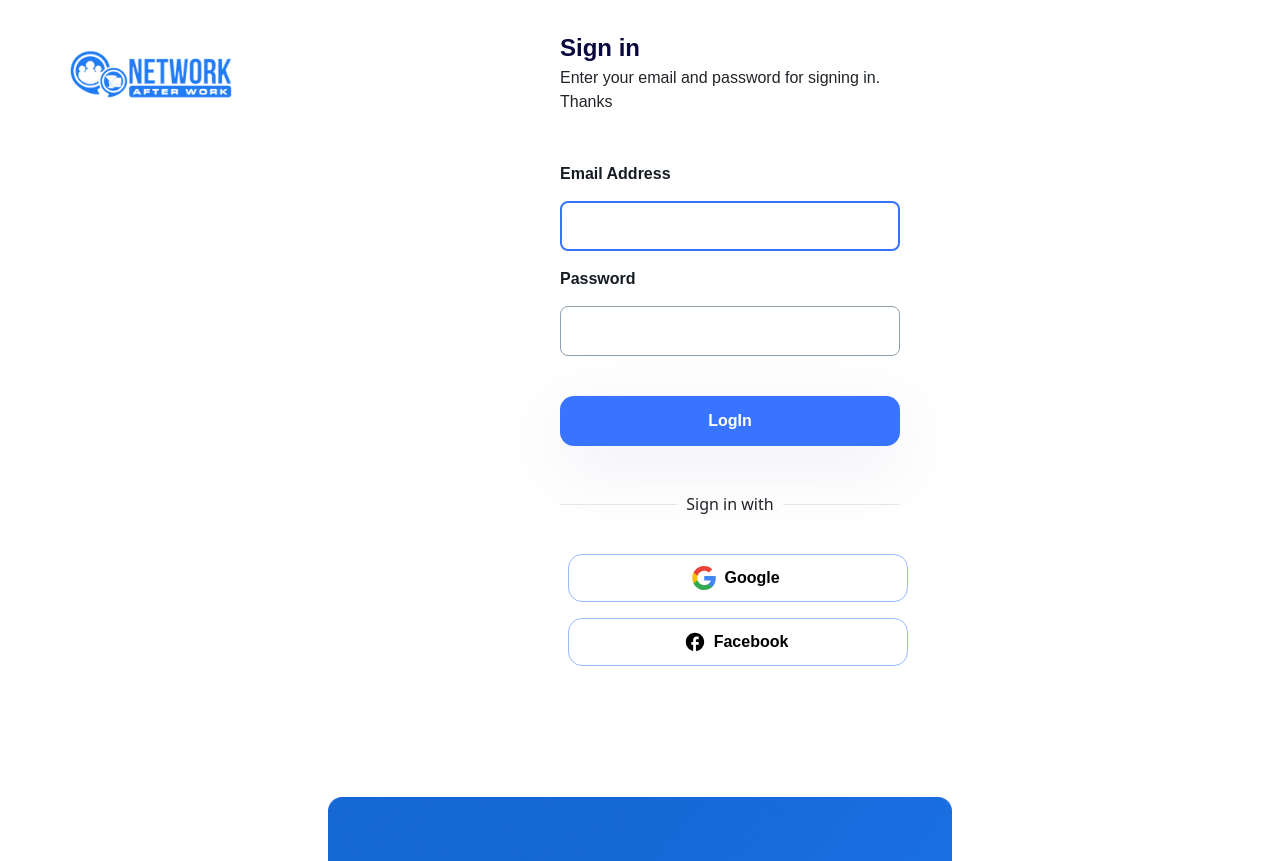
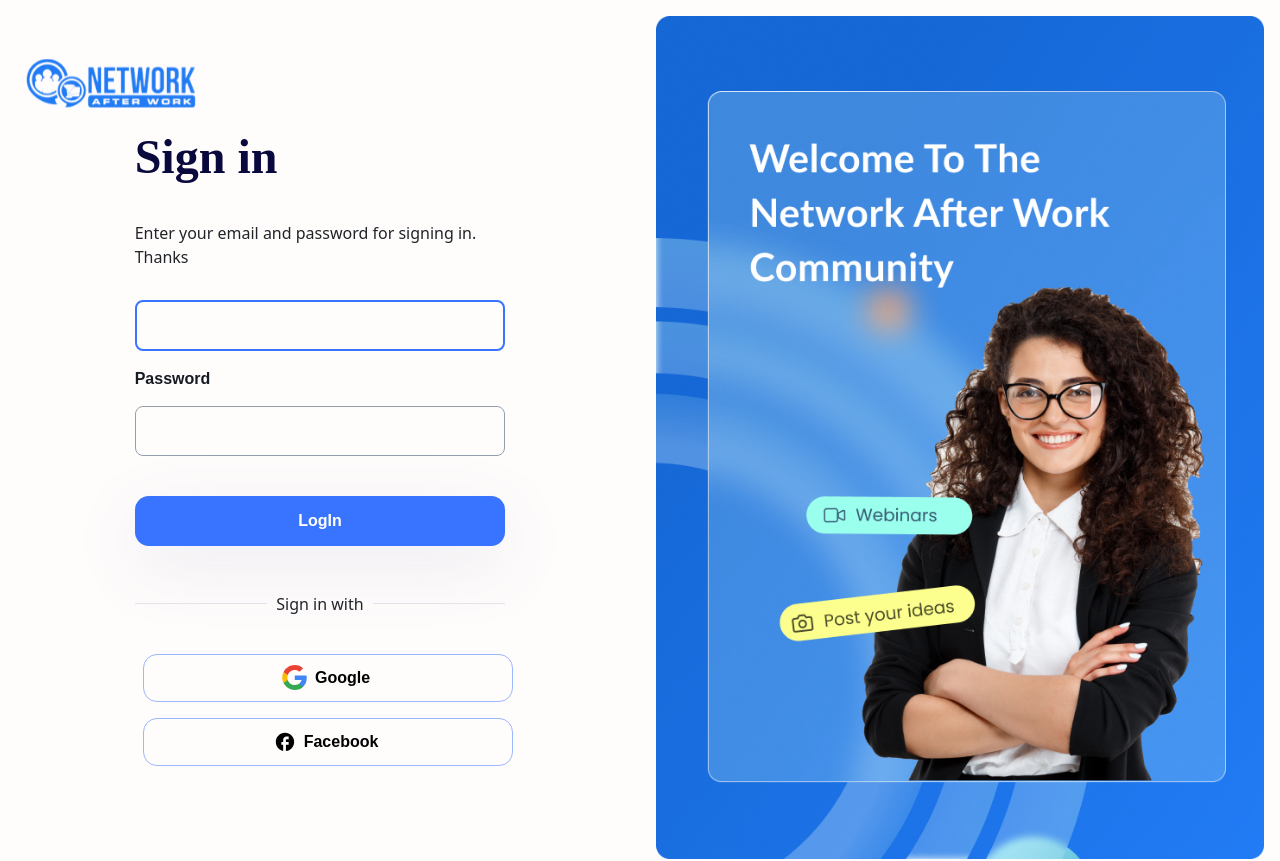
Before and after one commit to pavit1809/NAW-Frontend, a React (Create React App) app: page /sign-in in a window 1280 px wide. Shown: the top 861 px of the page. Built offline with nearby package versions, Linux system fonts and the light colour scheme; what google-maps-react would draw is missing.

Commit message:
new commit

```diff
--- /dev/null
+++ b/src/pages/SignIn/Signin.css
@@ -0,0 +1,28 @@
+.signin {
+    background: #fffcfc;
+}
+.signin img {
+height: 50.91666793823242px;
+width: 169.72222900390625px;
+left: 66.083984375px;
+top: 49.6943359375px;
+border-radius: 0px;
+
+}
+.signin-left {
+  margin-top: 5rem;
+}
+.signin-left h1 {
+font-family:'Times New Roman', Times, serif;
+font-style: normal;
+font-weight: 900;
+font-size: 48px;
+
+}
+.signin-right{
+    padding: 1rem;
+}
+.signin-right img{
+    width: 100%;
+    height: 100%;
+}
--- a/src/pages/SignIn/index.jsx
+++ b/src/pages/SignIn/index.jsx
@@ -13,7 +13,10 @@ import FacebookIcon from "@mui/icons-material/FacebookTwoTone";
 import axios from "axios";
 import { useNavigate } from "react-router-dom";
 import { ToastContainer , toast} from "react-toastify";
-
+import './Signin.css'
+import { Container, Row, Col , Image} from "react-bootstrap";
+import logoBlue from '../../assets/images/logo-blue.svg'
+import loginLady from "../../assets/images/sideimg.png";
 export default function SignIn() {
   const navigate = useNavigate();
   const [email, setEmail] = React.useState("");
@@ -59,53 +62,54 @@ export default function SignIn() {
       });
   };
   return (
-    <Box component="main" flexGrow={1} className="auth-signup">
+    <>
      <ToastContainer position="top-center" />
     <CssBaseline />
-      <AuthTemplate>
-        <Box
-          className="signin-auth"
-          sx={{
-            display: "flex",
-            flexDirection: "column",
-            width: "340px"
-          }}
-          style={{
-            margin: "30px 122px 20px 220px"
-          }}
-        >
-          <Typography component="h1" variant="h4">
+    <Container fluid className="signin">
+
+      <Row>
+        <Col md={6} >
+        <div className="d-flex align-items-center position-absolute" style={{top: '10px' ,left: '10px'}}>
+        <img src={logoBlue} alt="logo" className="mx-3 mt-5" />
+        </div>
+        <Container className='mt-5 '>
+        <Row className='align-items-center justify-content-center form-cont'>
+        <Col md={8} className="signin-left">
+
+
+        <div className='mb-3'>
+        <h1 >
         Sign in
-          </Typography>
-          <Typography component="p">
-            Enter your email and password for signing in.
-          </Typography>
-          <Typography component="p" mb={5}>
-            Thanks
-          </Typography>
+        </h1>
+          <p>Enter your email and password for signing in. <br></br>Thanks</p>
+
+            </div>
            <Box
              component="form"
             noValidate
             onSubmit={handleSubmit}
-            sx={{ mt: 1 }}
+
           >
-            <InputLabel htmlFor="email">Email Address</InputLabel>
+
+
             <TextField
               error={validationErrors}
              margin="normal"
               required
+              label=""
             fullWidth
              id="email"
              name="email"
                autoComplete="email"
               autoFocus
              value={email}
+             variant="outlined"
               onChange={(e) => setEmail(e.target.value)}
              />
              <InputLabel htmlFor="password">Password</InputLabel>
              <TextField
               error={validationErrors}
-              margin="normal"
+
               required
               fullWidth
               name="password"
@@ -141,7 +145,7 @@ export default function SignIn() {
                sx={{ width: "100%" }}
                variant="outlined"
                size="large"
-              startIcon={<img src={GoogleIcon} alt="Google"></img>}
+               startIcon={<img src={GoogleIcon} alt="Google" style={{height:"25px", width:"25px"}}></img>}
              >
                Google
              </Button>
@@ -154,8 +158,113 @@ export default function SignIn() {
                Facebook
              </Button>
            </Grid>
-        </Box>
-      </AuthTemplate>
-    </Box>
+           </Col>
+        </Row>
+           </Container>
+        </Col>
+        <Col md={6} className="signin-right">
+          <Image src={loginLady} alt='loggin picture' fluid />
+        </Col>
+      </Row>
+    </Container>
+    </>
+    // <Box component="main" flexGrow={1} className="auth-signup">
+    //   <ToastContainer position="top-center" />
+    //   <CssBaseline />
+    //   {/* <AuthTemplate> */}
+    //     <Box
+    //       className="signin-auth"
+    //       sx={{
+    //         display: "flex",
+    //         flexDirection: "column",
+    //         width: "340px"
+    //       }}
+    //       style={{
+    //         margin: "30px 122px 20px 220px"
+    //       }}
+    //     >
+    //       <Typography component="h1" variant="h4">
+    //         Sign in
+    //       </Typography>
+    //       <Typography component="p">
+    //         Enter your email and password for signing in.
+    //       </Typography>
+    //       <Typography component="p" mb={5}>
+    //         Thanks
+    //       </Typography>
+    //       <Box
+    //         component="form"
+    //         noValidate
+    //         onSubmit={handleSubmit}
+    //         sx={{ mt: 1 }}
+    //       >
+    //         <InputLabel htmlFor="email">Email Address</InputLabel>
+    //         <TextField
+    //           error={validationErrors}
+    //           margin="normal"
+    //           required
+    //           fullWidth
+    //           id="email"
+    //           name="email"
+    //           autoComplete="email"
+    //           autoFocus
+    //           value={email}
+    //           onChange={(e) => setEmail(e.target.value)}
+    //         />
+    //         <InputLabel htmlFor="password">Password</InputLabel>
+    //         <TextField
+    //           error={validationErrors}
+    //           margin="normal"
+    //           required
+    //           fullWidth
+    //           name="password"
+    //           type="password"
+    //           id="password"
+    //           autoComplete="current-password"
+    //           value={password}
+    //           onChange={(e) => setPassword(e.target.value)}
+    //         />
+    //         {validationErrors && (
+    //           <InputLabel color="error" error>
+    //             {validationMessage}
+    //           </InputLabel>
+    //         )}
+    //         <Button
+    //           type="submit"
+    //           fullWidth
+    //           variant="contained"
+    //           sx={{ mt: 3, mb: 2, width: "100%" }}
+    //         >
+    //           LogIn
+    //         </Button>
+    //       </Box>
+    //       <Divider style={{ marginTop: "30px", marginBottom: "30px" }}>
+    //         Sign in with
+    //       </Divider>
+    //       <Grid
+    //         container
+    //         direction="column"
+    //         sx={{ "& button": { m: 1, color: "black" } }}
+    //       >
+    //         <Button
+    //           sx={{ width: "100%" }}
+    //           variant="outlined"
+    //           size="large"
+    //           startIcon={<img src={GoogleIcon} alt="Google"></img>}
+    //         >
+    //           Google
+    //         </Button>
+    //         <Button
+    //           sx={{ width: "100%" }}
+    //           variant="outlined"
+    //           size="large"
+    //           startIcon={<FacebookIcon />}
+    //         >
+    //           Facebook
+    //         </Button>
+    //       </Grid>
+    //     </Box>
+      // {/* </AuthTemplate> */}
+    // </Box>
   );
 }
```
Lines whose indentation alone changed are shown as unchanged.
